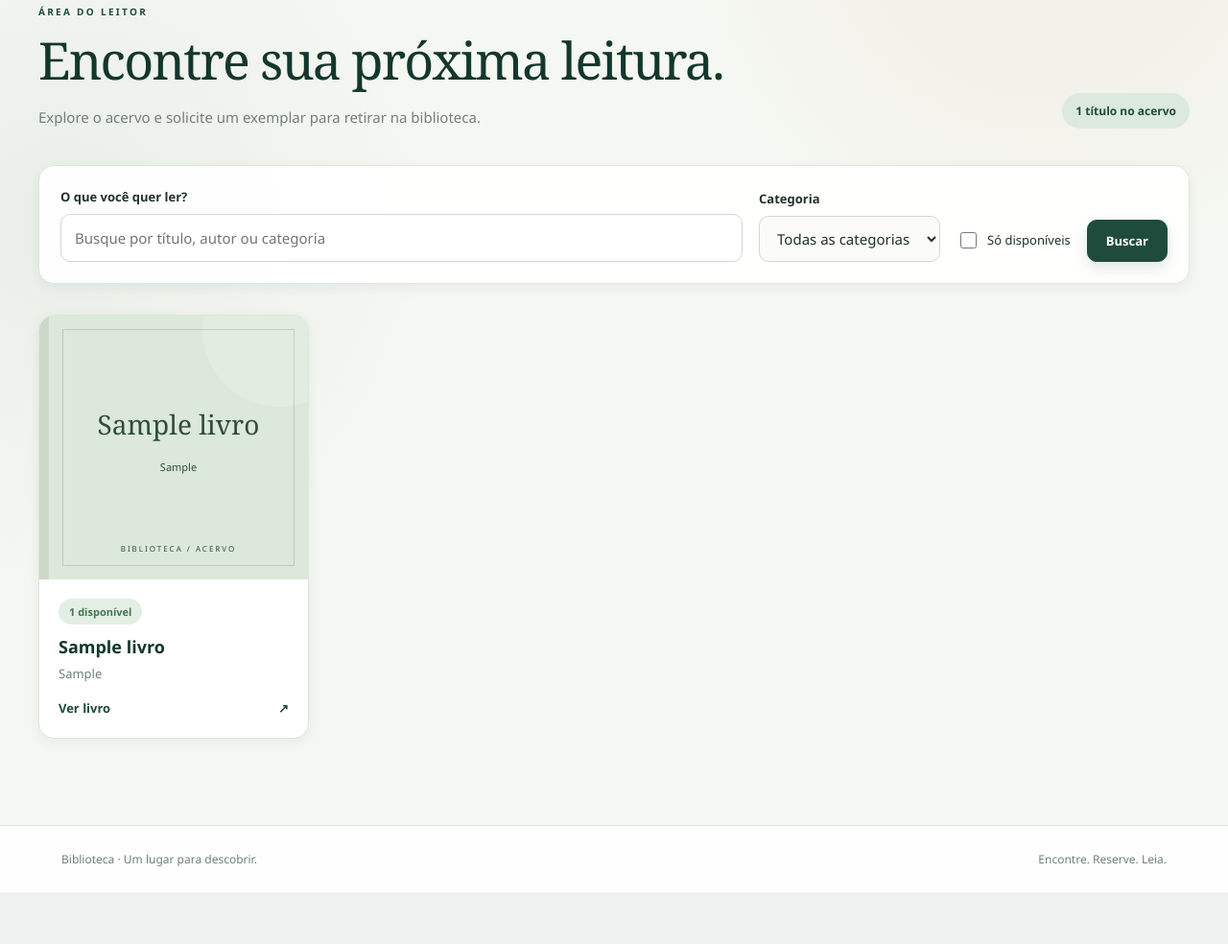
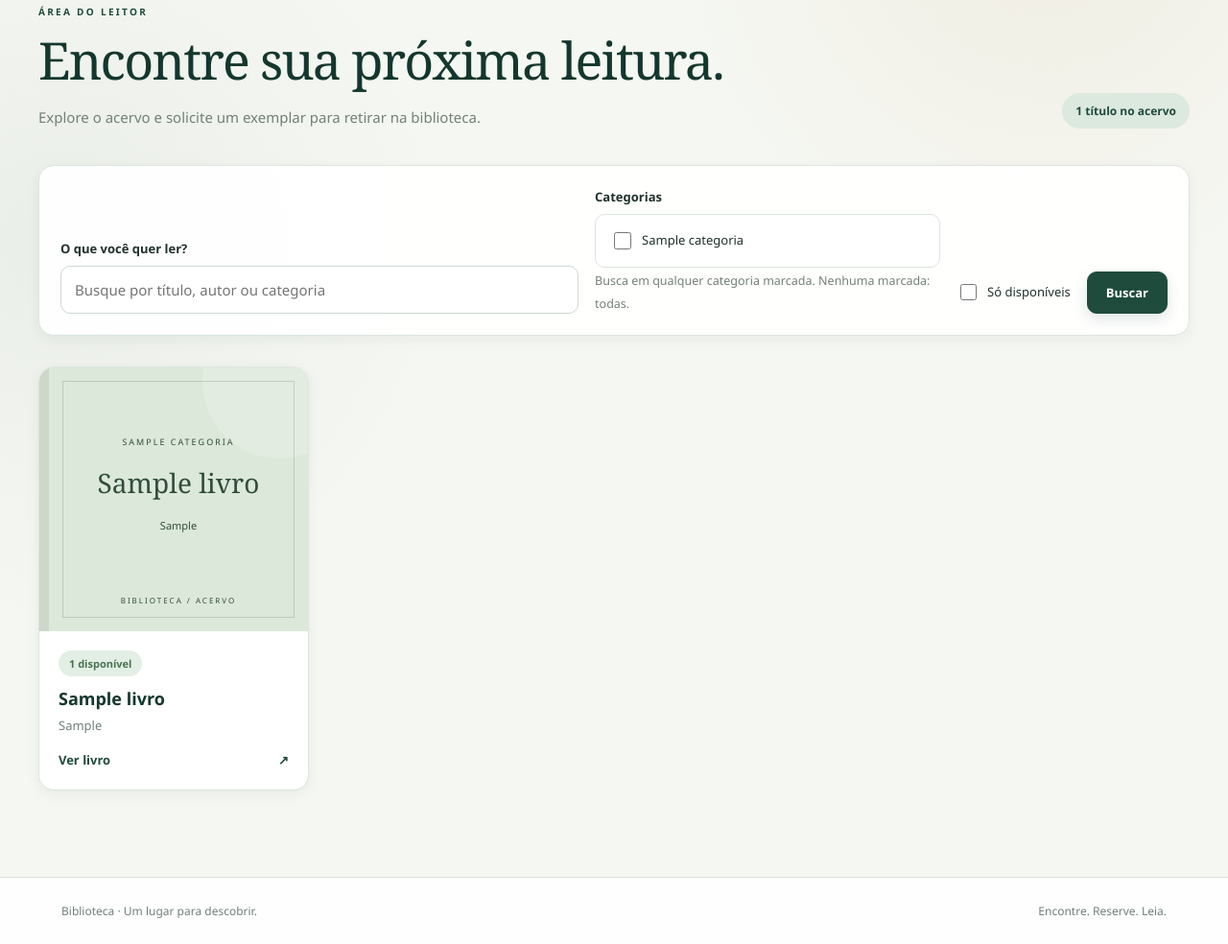
Before and after one commit to Emerson-Marcos217/Ctrl-Livro, a Django app: page /livro/home/ in a window 1280 px wide. Shown: the part 142-1126 px from the top of the page at 96% size. Before the commit the page ends 1072 px from the top, so only its background shows below. Run offline with Django 5.2, Linux system fonts and the light colour scheme; a user stored in the database is signed in; tables that the repository leaves empty hold one stand-in row (values such as "Sample post").

Commit message:
Update catalogo.html

```diff
--- a/biblioteca_demonstração/templates/livro/catalogo.html
+++ b/biblioteca_demonstração/templates/livro/catalogo.html
@@ -1,24 +1,241 @@
 {% extends 'base.html' %}
-{% block titulo %}Explorar acervo{% endblock %}
+
+{% block titulo %}
+  Explorar acervo
+{% endblock %}
+
 {% block conteudo %}
-<section class="page-heading"><div><span class="eyebrow">ÁREA DO LEITOR</span><h1>Encontre sua próxima leitura.</h1><p>Explore o acervo e solicite um exemplar para retirar na biblioteca.</p></div><span class="count-note">{{ total }} título{{ total|pluralize:"s" }} no acervo</span></section>
+
+<section class="page-heading">
+
+  <div>
+
+    <span class="eyebrow">
+      ÁREA DO LEITOR
+    </span>
+
+    <h1>
+      Encontre sua próxima leitura.
+    </h1>
+
+    <p>
+      Explore o acervo e solicite um exemplar para retirar na biblioteca.
+    </p>
+
+  </div>
+
+  <span class="count-note">
+    {{ total }} título{{ total|pluralize:"s" }} no acervo
+  </span>
+
+</section>
+
+
 <form method="get" class="search-panel">
-  <div class="search-field"><label for="busca">O que você quer ler?</label><input id="busca" type="search" name="q" value="{{ busca }}" placeholder="Busque por título, autor ou categoria"></div>
-  <div><label for="categoria">Categoria</label><select id="categoria" name="categoria"><option value="">Todas as categorias</option>{% for categoria in categorias %}<option value="{{ categoria.pk }}" {% if categoria_atual == categoria.pk|stringformat:"s" %}selected{% endif %}>{{ categoria.nome }}</option>{% endfor %}</select></div>
-  <label class="check"><input type="checkbox" name="disponivel" value="1" {% if request.GET.disponivel %}checked{% endif %}> Só disponíveis</label>
-  <button class="button" type="submit">Buscar</button>
+
+  <div class="search-field">
+
+    <label for="busca">
+      O que você quer ler?
+    </label>
+
+    <input
+      id="busca"
+      type="search"
+      name="q"
+      value="{{ busca }}"
+      placeholder="Busque por título, autor ou categoria"
+    >
+
+  </div>
+
+
+  <div class="category-filter">
+    <fieldset class="category-fieldset">
+      <legend>Categorias</legend>
+      <div class="category-options" aria-describedby="category-filter-help">
+        {% for categoria in categorias %}
+          <label for="categoria-{{ categoria.pk }}">
+            <input type="checkbox" id="categoria-{{ categoria.pk }}"
+                   name="categoria" value="{{ categoria.pk }}"
+                   {% if categoria.pk|stringformat:"s" in categorias_atuais %}checked{% endif %}>
+            {{ categoria.nome }}
+          </label>
+        {% empty %}
+          <span class="muted">Nenhuma categoria cadastrada.</span>
+        {% endfor %}
+      </div>
+      <small id="category-filter-help">Busca em qualquer categoria marcada. Nenhuma marcada: todas.</small>
+    </fieldset>
+  </div>
+
+
+  <label class="check">
+
+    <input
+      type="checkbox"
+      name="disponivel"
+      value="1"
+      {% if request.GET.disponivel %}
+        checked
+      {% endif %}
+    >
+
+    Só disponíveis
+
+  </label>
+
+
+  <button class="button" type="submit">
+    Buscar
+  </button>
+
 </form>
+
+
 <div class="book-grid">
-{% for livro in pagina %}
-<article class="book-card">
-  <a class="cover cover-{% cycle 'a' 'b' 'c' 'd' %}" href="{% url 'detalhe_livro' livro.pk %}" tabindex="-1" aria-hidden="true"><span>{{ livro.categoria.nome }}</span><strong>{{ livro.nome }}</strong><small>{{ livro.autor }}</small><i>Biblioteca / Acervo</i></a>
-  <div class="book-info"><span class="badge {% if livro.disponiveis %}available{% else %}neutral{% endif %}">{% if livro.disponiveis %}{{ livro.disponiveis }} {% if livro.disponiveis == 1 %}disponível{% else %}disponíveis{% endif %}{% else %}Sem exemplar disponível{% endif %}</span>
-    <h2><a href="{% url 'detalhe_livro' livro.pk %}">{{ livro.nome }}</a></h2><p>{{ livro.autor }}</p><a class="link-arrow" href="{% url 'detalhe_livro' livro.pk %}">Ver livro <span>↗</span></a>
-  </div>
-</article>
-{% empty %}
-<div class="empty wide"><span class="empty-icon" aria-hidden="true">⌕</span><h2>{% if busca or categoria_atual or request.GET.disponivel %}Nenhum livro encontrado{% else %}Novas histórias em breve{% endif %}</h2><p>{% if busca or categoria_atual or request.GET.disponivel %}Experimente outro termo ou remova os filtros.{% else %}Os livros aparecerão aqui assim que forem cadastrados pela biblioteca.{% endif %}</p>{% if perms.livro.add_livro %}<a class="button" href="{% url 'novo_livro' %}">Cadastrar primeiro livro</a>{% elif busca or categoria_atual or request.GET.disponivel %}<a href="{% url 'catalogo' %}">Limpar filtros</a>{% endif %}</div>
-{% endfor %}
+
+  {% for livro in pagina %}
+
+    <article class="book-card">
+
+      <a
+        class="cover cover-{% cycle 'a' 'b' 'c' 'd' %}"
+        href="{% url 'detalhe_livro' livro.pk %}"
+        tabindex="-1"
+        aria-hidden="true"
+      >
+
+        <span>
+          {{ livro.categorias.all|join:", " }}
+        </span>
+
+        <strong>
+          {{ livro.nome }}
+        </strong>
+
+        <small>
+          {{ livro.autor }}
+        </small>
+
+        <i>
+          Biblioteca / Acervo
+        </i>
+
+      </a>
+
+
+      <div class="book-info">
+
+        <span class="badge {% if livro.disponiveis %}available{% else %}neutral{% endif %}">
+
+          {% if livro.disponiveis %}
+
+            {{ livro.disponiveis }}
+
+            {% if livro.disponiveis == 1 %}
+              disponível
+            {% else %}
+              disponíveis
+            {% endif %}
+
+          {% else %}
+
+            Sem exemplar disponível
+
+          {% endif %}
+
+        </span>
+
+
+        <h2>
+
+          <a href="{% url 'detalhe_livro' livro.pk %}">
+            {{ livro.nome }}
+          </a>
+
+        </h2>
+
+
+        <p>
+          {{ livro.autor }}
+        </p>
+
+
+        <a
+          class="link-arrow"
+          href="{% url 'detalhe_livro' livro.pk %}"
+        >
+
+          Ver livro
+
+          <span>↗</span>
+
+        </a>
+
+      </div>
+
+    </article>
+
+  {% empty %}
+
+    <div class="empty wide">
+
+      <span class="empty-icon" aria-hidden="true">
+        ⌕
+      </span>
+
+      <h2>
+
+        {% if busca or categorias_atuais or request.GET.disponivel %}
+
+          Nenhum livro encontrado
+
+        {% else %}
+
+          Novas histórias em breve
+
+        {% endif %}
+
+      </h2>
+
+
+      <p>
+
+        {% if busca or categorias_atuais or request.GET.disponivel %}
+
+          Experimente outro termo ou remova os filtros.
+
+        {% else %}
+
+          Os livros aparecerão aqui assim que forem cadastrados pela biblioteca.
+
+        {% endif %}
+
+      </p>
+
+
+      {% if perms.livro.add_livro %}
+
+        <a class="button" href="{% url 'novo_livro' %}">
+          Cadastrar primeiro livro
+        </a>
+
+      {% elif busca or categorias_atuais or request.GET.disponivel %}
+
+        <a href="{% url 'catalogo' %}">
+          Limpar filtros
+        </a>
+
+      {% endif %}
+
+    </div>
+
+  {% endfor %}
+
 </div>
+
+
 {% include 'livro/paginacao.html' with pagina=pagina %}
+
 {% endblock %}
```
